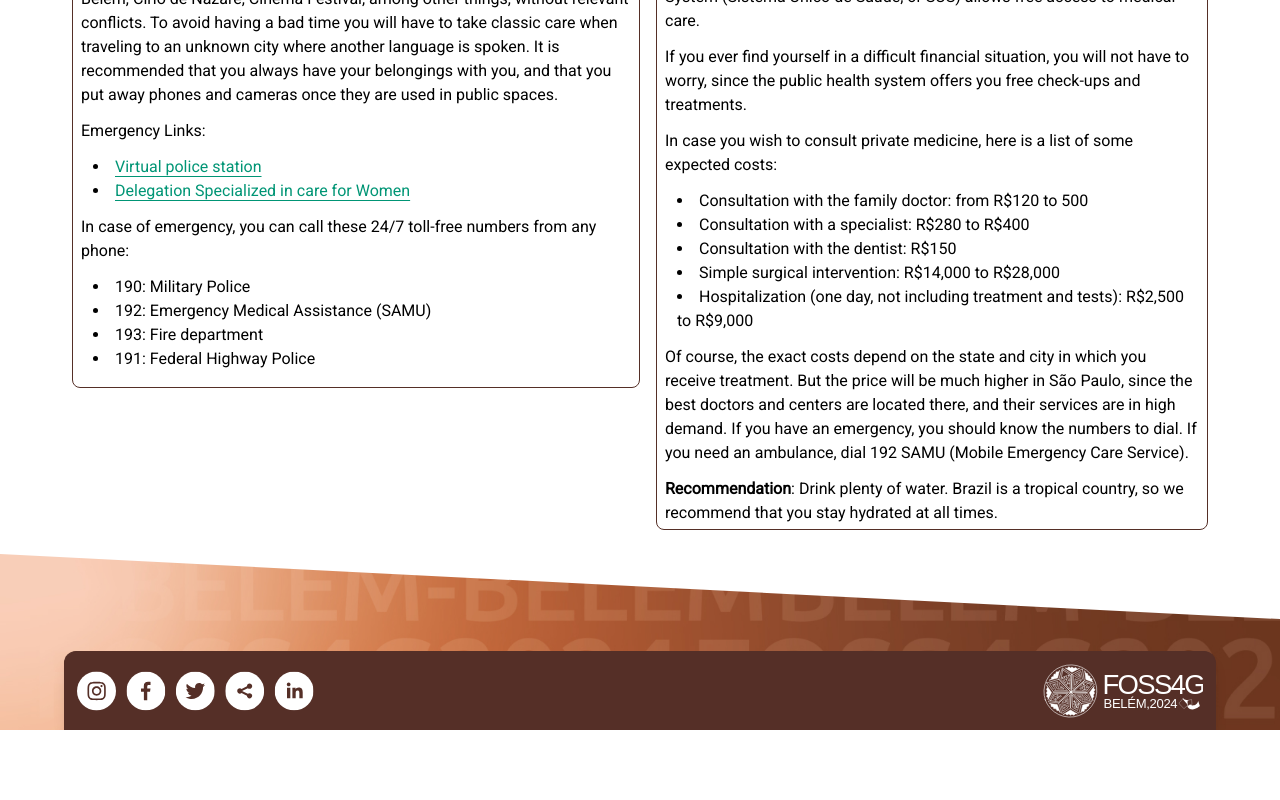
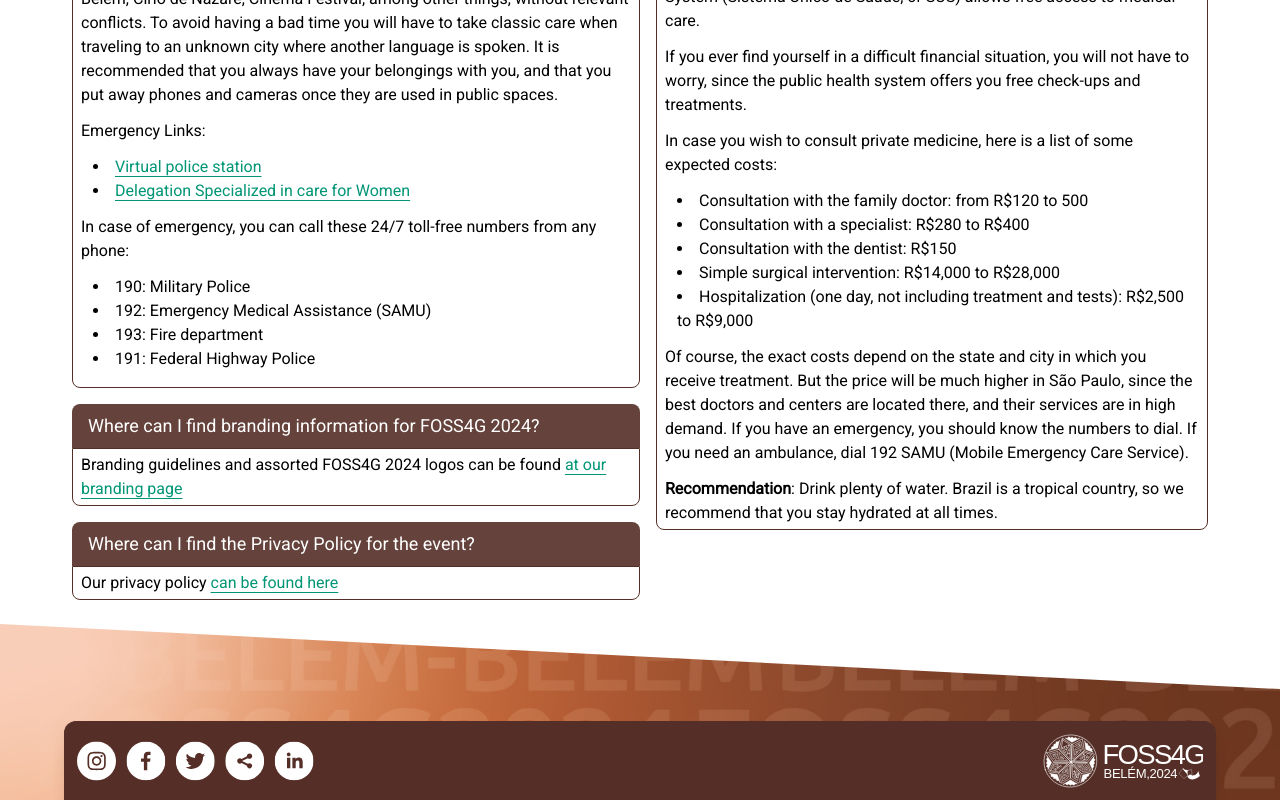
Before and after one commit to FOSS4G-2024-Belem/foss4g-2024-belem.github.io, a Next.js app: page /en/faq-frequently-asked-questions in a window 1280 px wide. Shown: the part 3126-3926 px from the top of the page. Before the commit the page ends 3856 px from the top, so only its background shows below. Built offline with nearby package versions, Linux system fonts and the light colour scheme.

Commit message:
moverse privacy policy

```diff
--- a/src/components/header.tsx
+++ b/src/components/header.tsx
@@ -42,25 +42,7 @@ const menuItems = [
         "label:es": "Preguntas Frecuentes (FAQ)",
         "label:pt": "Perguntas Frequentes (FAQ)",
         href: "/faq-frequently-asked-questions",
-      },
-      {
-        "label:en": "Branding",
-        "label:es": "Marca",
-        "label:pt": "Marca",
-        href: "/branding",
-      },
-      {
-        "label:en": "Code of Conduct",
-        "label:es": "Código de Conducta",
-        "label:pt": "Código de Conduta",
-        href: "/code-of-conduct",
-      },
-      {
-        "label:en": "Privacy Policy",
-        "label:es": "Política de Privacidad",
-        "label:pt": "Política de Privacidade",
-        href: "/privacy-policy",
-      },
+      }
     ],
   },
   {
@@ -161,6 +143,12 @@ const menuItems = [
         href: "/guided-tours",
       },
       {
+        "label:en": "Code of Conduct",
+        "label:es": "Código de Conducta",
+        "label:pt": "Código de Conduta",
+        href: "/code-of-conduct",
+      },
+      {
         "label:en": "What to do in Belém",
         "label:es": "¿Qué hacer en Belém?",
         "label:pt": "O que fazer em Belém?",
@@ -244,7 +232,7 @@ export default function Header() {
                                     () => setIsDropdown(null)
                                   }
                                 >
-                                  <button className="group flex w-full items-center rounded-md px-2 py-2 text-sm text-f4g_red hover:text-white hover:bg-f4g_orange">
+                                  <button className="group flex w-full text-left items-center rounded-md px-2 py-2 text-sm text-f4g_red hover:text-white hover:bg-f4g_orange">
                                     {link[labelLang] ?? link["label:en"]}
                                   </button>
                                 </IntlLink>
--- a/src/pages/en/faq-frequently-asked-questions.mdx
+++ b/src/pages/en/faq-frequently-asked-questions.mdx
@@ -243,6 +243,16 @@ export const metadata = {
       - 191: Federal Highway Police
     </FaqBubble>
 
+    <FaqBubble question="Where can I find branding information for FOSS4G 2024?">
+      Branding guidelines and assorted FOSS4G 2024 logos can be found <IntlLink href="/branding">at our branding page</IntlLink>
+
+    </FaqBubble>
+
+    <FaqBubble question="Where can I find the Privacy Policy for the event?">
+      Our privacy policy <IntlLink href="/privacy-policy">can be found here </IntlLink>
+
+    </FaqBubble>
+
   </Column>
 
   <Column>
```
